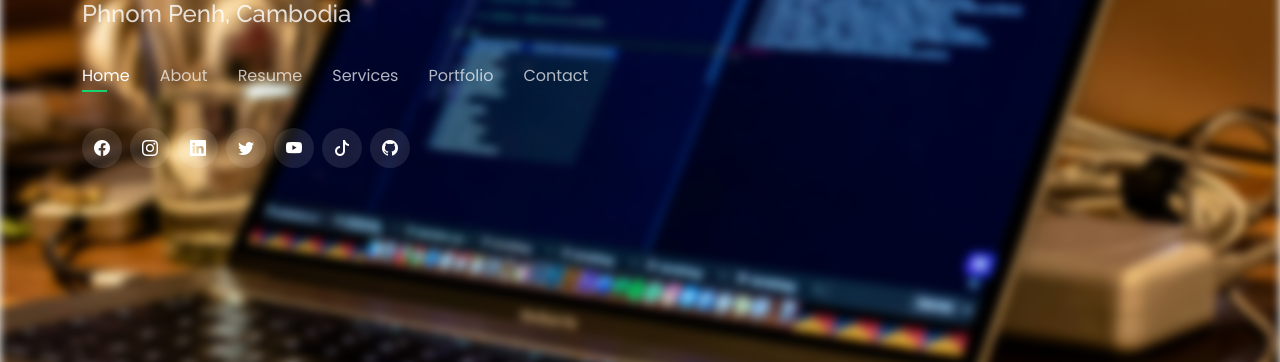
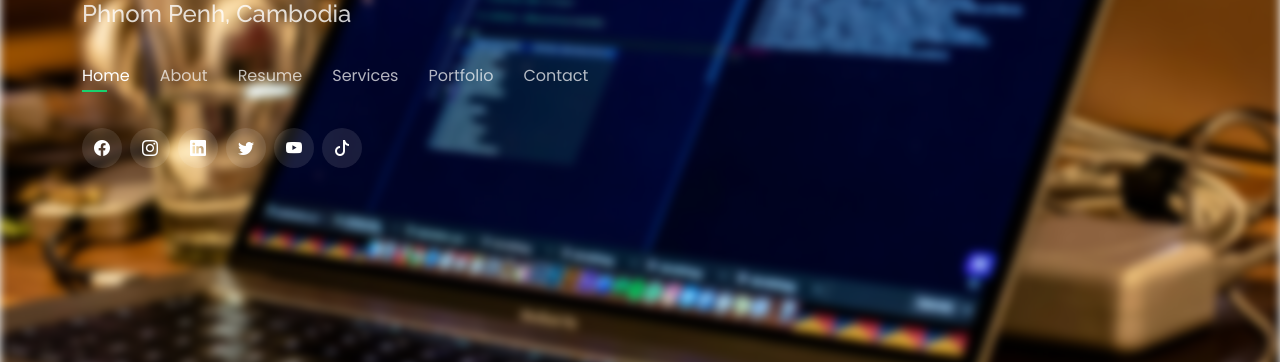
Before and after one commit to yisivlay/personal, a Flask app: page / in a window 1280 px wide. Shown: the part 379-741 px from the top of the page. Run offline with Flask 3, Linux system fonts and the light colour scheme; some libraries are stand-ins or nearby versions.

Commit message:
updated contact.html, index.html

```diff
--- a/templates/home/contact.html
+++ b/templates/home/contact.html
@@ -30,8 +30,6 @@
                                 class="bi bi-youtube"></i></a>
                         <a href="https://www.tiktok.com/@sivlayyi" target="_blank" class="tiktok"><i
                                 class="bi bi-tiktok"></i></a>
-                        <a href="https://github.com/yisivlay" target="_blank" class="github"><i
-                                class="bi bi-github"></i></a>
                     </div>
                 </div>
             </div>
--- a/templates/home/index.html
+++ b/templates/home/index.html
@@ -70,7 +70,6 @@
             <a href="https://www.youtube.com/@sivlayyi" target="_blank" class="youtube"><i
                     class="bi bi-youtube"></i></a>
             <a href="https://www.tiktok.com/@sivlayyi" target="_blank" class="tiktok"><i class="bi bi-tiktok"></i></a>
-            <a href="https://github.com/yisivlay" target="_blank" class="github"><i class="bi bi-github"></i></a>
         </div>
 
     </div>
```
